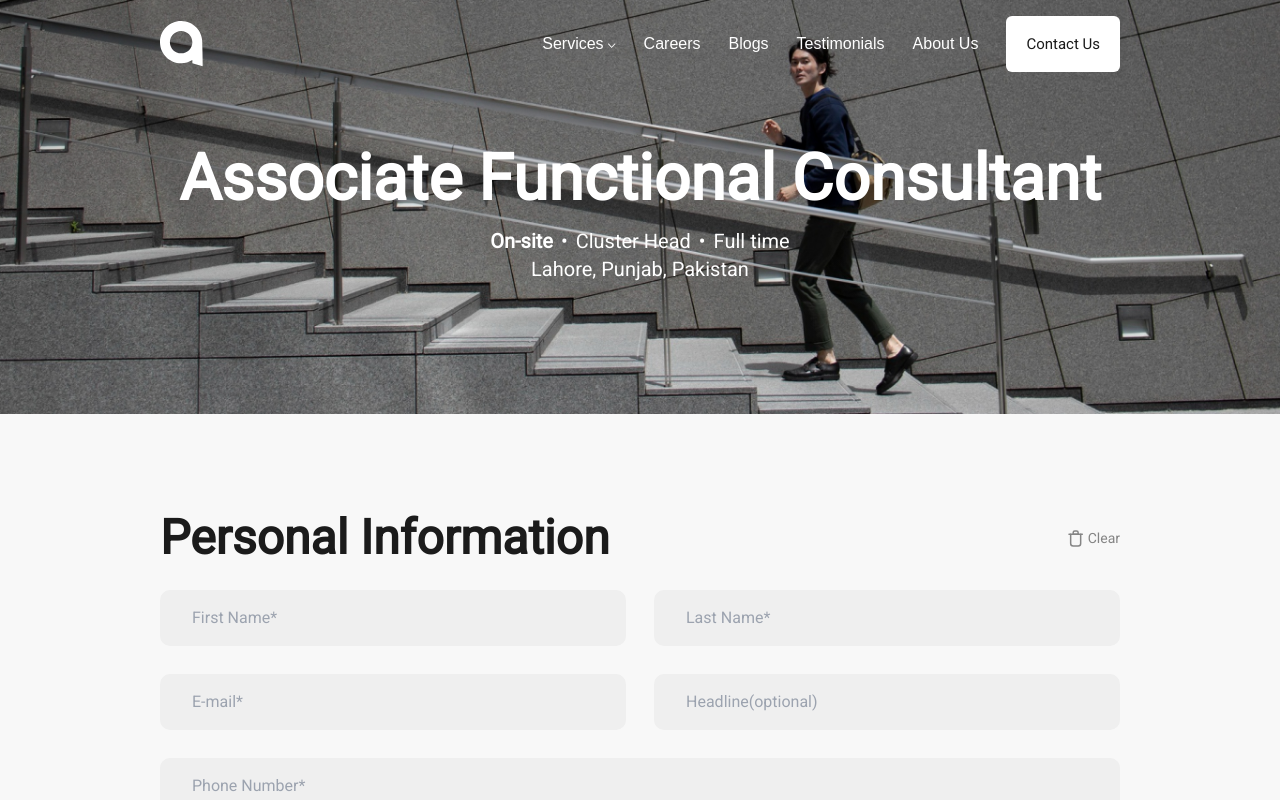
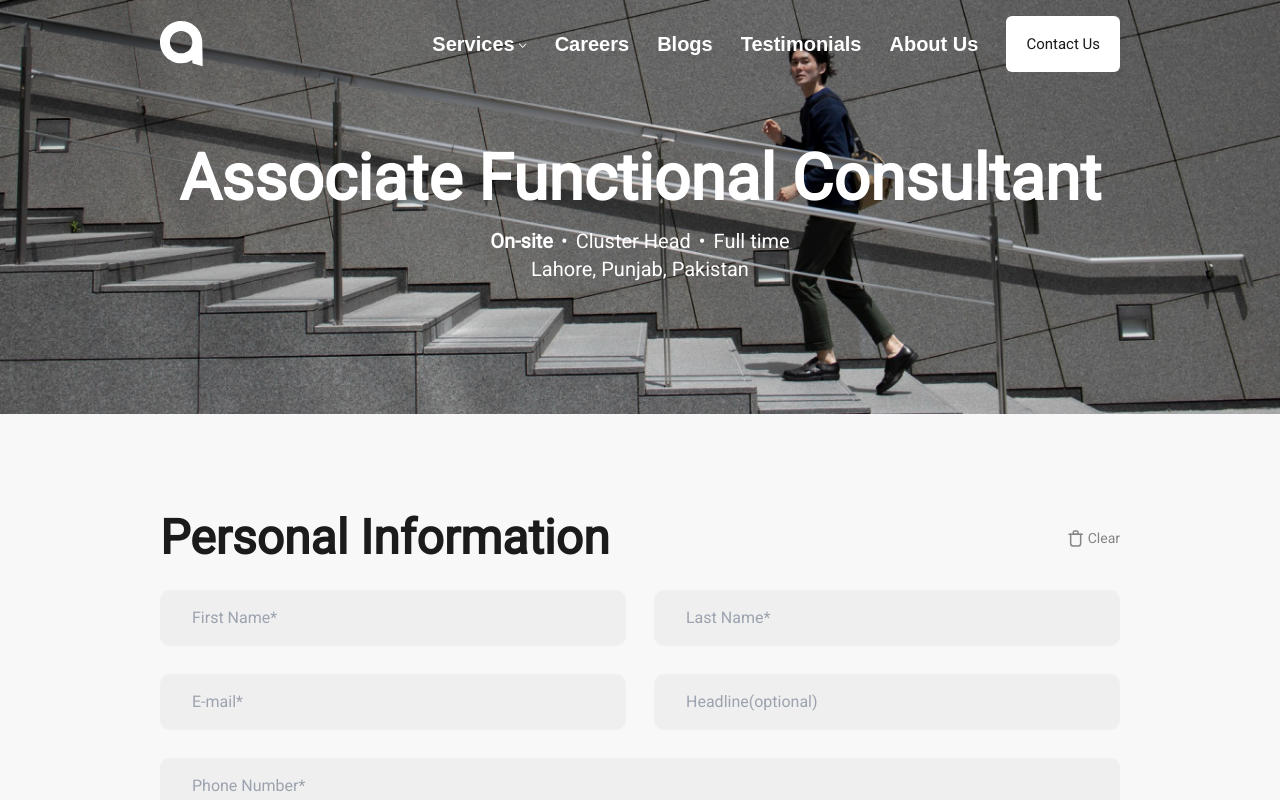
Before and after one commit to SIPOperations/acrosoft_website, a Next.js app: page /careers/associate-functional-consultant/job-applying in a window 1280 px wide. Shown: the top 800 px of the page. Built offline with nearby package versions, Linux system fonts and the light colour scheme.

Commit message:
set text and border

```diff
--- a/components/Banner.js
+++ b/components/Banner.js
@@ -8,7 +8,7 @@ const Banner = () => {
       <div className="relative top-0 left-0 py-16 px-16 xl:px-40 h-full w-full flex
       items-center flex-col justify-center">
         <p className="block text-center text-white mb-5 drop-shadow-xl
-         text-[40px] font-bold">
+         text-[60px] font-bold">
           As a global software engineering firm, we're been delivering success for over 20 years.
         </p>
         {/* <div className="flex items-center gap-4">
--- a/components/Navbar.js
+++ b/components/Navbar.js
@@ -122,7 +122,7 @@ const Navbar = () => {
                         ? "/"
                         : ""
                     }
-                    className={`flex gap-1 text-base font-medium font-sans
+                    className={`flex gap-1 text-[20px] font-semibold font-sans
                     ${navlink === "Services" ?
                     'group hover:h-[5.5rem] serviceChild flex items-center' :
                     ''}`}
--- a/components/Services.js
+++ b/components/Services.js
@@ -217,7 +217,7 @@ const Services = () => {
   return (
     <div
       className="text-center xl:text-left flex flex-col gap-y-28 xl:flex-row gap-10
-     bg-[#F4F9FF]"
+     bg-[#F4F9FF] border-b border-slate-300"
     >
       <Listing2
         myList={servicelist}
```
Also changed, not shown: 1 other file (tests, documents, lock files or other folders).
